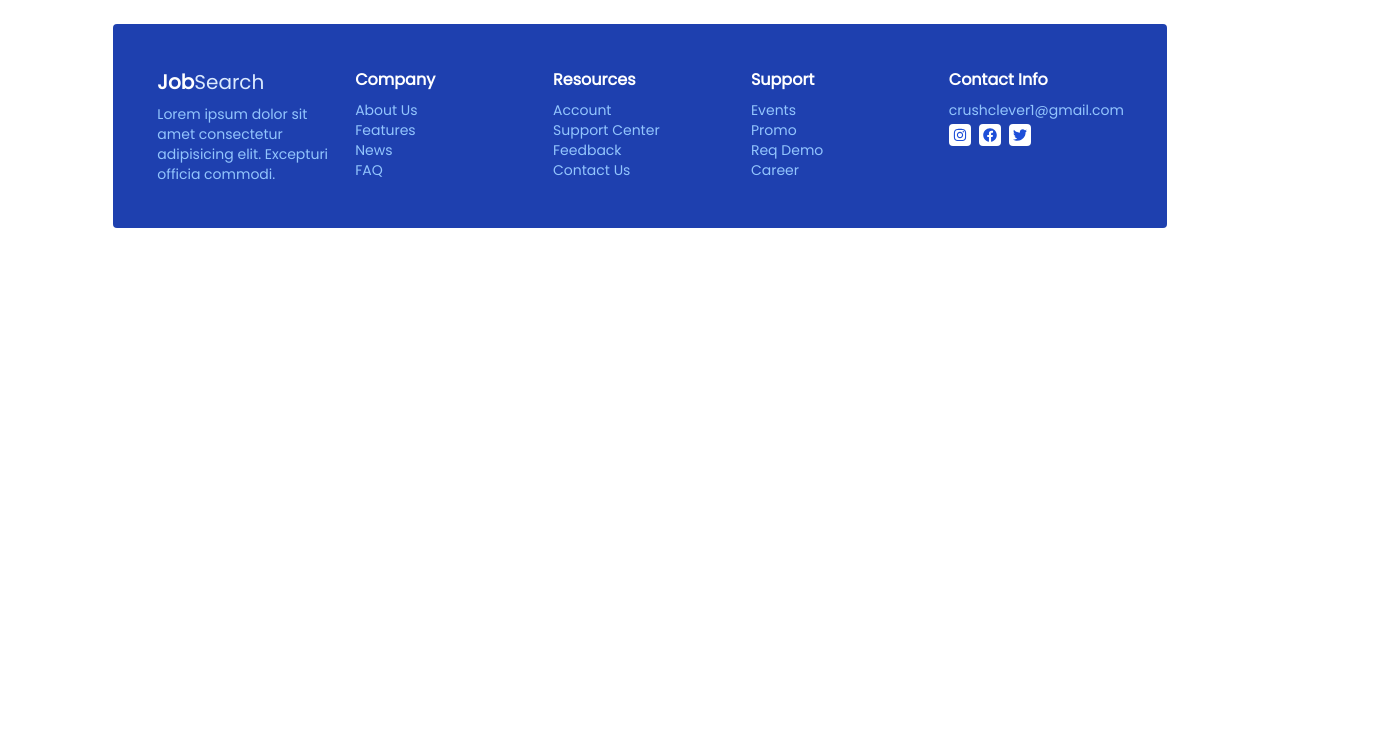
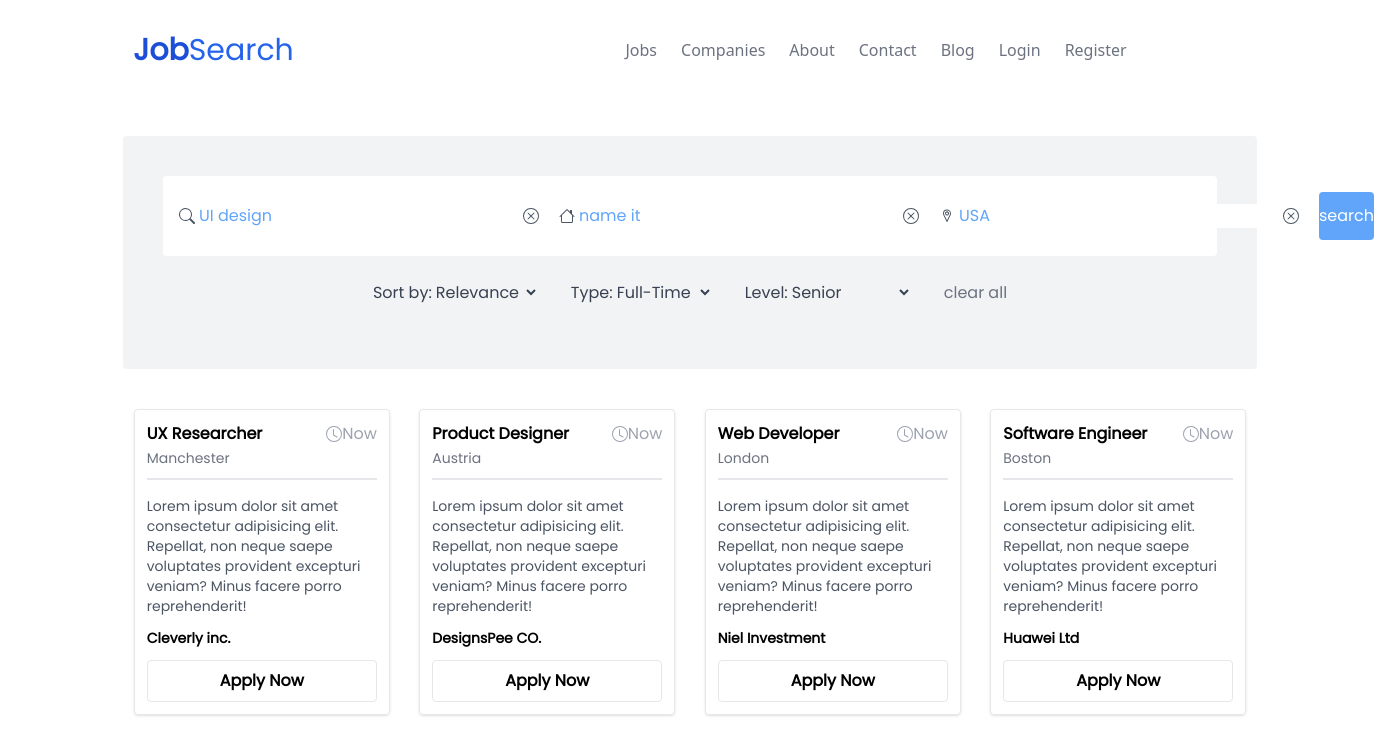
Before and after one commit to cleverAkanimoh/tailwind-learning-project, a React (Vite) app: page / in a window 1280 px wide. Shown: the top 738 px of the page, 1374 px wide, since content can reach past the window. Built offline with nearby package versions, Linux system fonts and the light colour scheme.

Commit message:
modified App.jsx and NavBar.jsx

```diff
--- a/src/App.jsx
+++ b/src/App.jsx
@@ -1,12 +1,12 @@
 import Footer from "./Components/Footer";
-// import MiddleContent from "./Components/MiddleContent";
-// import NavBar from "./Components/NavBar";
+import MiddleContent from "./Components/MiddleContent";
+import NavBar from "./Components/NavBar";
 
 export default function App() {
   return (
     <main className="w-full flex flex-col items-center">
-      {/* <NavBar />
-      <MiddleContent /> */}
+      <NavBar />
+      <MiddleContent />
       <Footer />
     </main>
   )
--- a/src/Components/NavBar.jsx
+++ b/src/Components/NavBar.jsx
@@ -22,13 +22,13 @@ export default function () {
                 </div>
 
                 <ul className={visibility ? show : hidden}>
-                    <li className="md:mr-4 p-1 hover:text-blue-700 w-auto text-gray-500 font-sans cursor-pointer">jobs</li>
-                    <li className="md:mr-4 p-1 hover:text-blue-700 w-auto text-gray-500 font-sans cursor-pointer">companies</li>
-                    <li className="md:mr-4 p-1 hover:text-blue-700 w-auto text-gray-500 font-sans cursor-pointer">about</li>
-                    <li className="md:mr-4 p-1 hover:text-blue-700 w-auto text-gray-500 font-sans cursor-pointer">contact</li>
-                    <li className="md:mr-4 p-1 hover:text-blue-700 w-auto text-gray-500 font-sans cursor-pointer">blog</li>
-                    <li className="md:mr-4 p-1 hover:text-blue-700 w-auto text-gray-500 font-sans cursor-pointer">login</li>
-                    <li className="md:mr-4 p-1 hover:text-blue-700 w-auto text-gray-500 font-sans cursor-pointer">register</li>
+                    <li className="md:mr-4 p-1 hover:text-sky-600 w-auto text-gray-500 font-sans cursor-pointer">jobs</li>
+                    <li className="md:mr-4 p-1 hover:text-sky-600 w-auto text-gray-500 font-sans cursor-pointer">companies</li>
+                    <li className="md:mr-4 p-1 hover:text-sky-600 w-auto text-gray-500 font-sans cursor-pointer">about</li>
+                    <li className="md:mr-4 p-1 hover:text-sky-600 w-auto text-gray-500 font-sans cursor-pointer">contact</li>
+                    <li className="md:mr-4 p-1 hover:text-sky-600 w-auto text-gray-500 font-sans cursor-pointer">blog</li>
+                    <li className="md:mr-4 p-1 hover:text-sky-600 w-auto text-gray-500 font-sans cursor-pointer">login</li>
+                    <li className="md:mr-4 p-1 hover:text-sky-600 w-auto text-gray-500 font-sans cursor-pointer">register</li>
                 </ul>
             </div>
         </nav>
```
